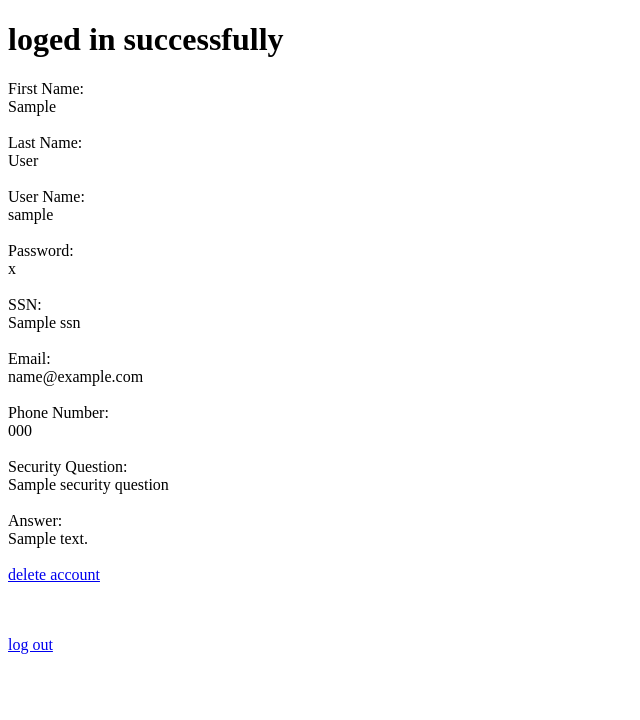
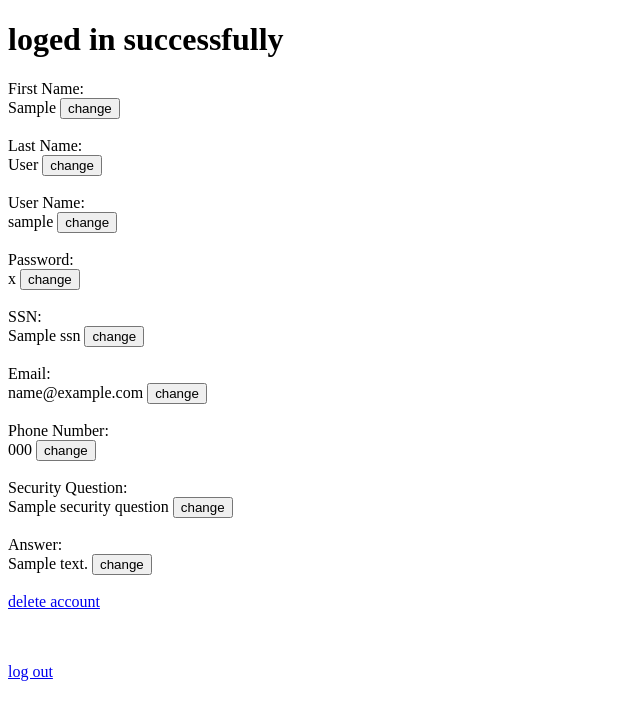
Before and after one commit to shlheidari/register, a Django app: template myworld/register/templates/loged_in.html in a window 1280 px wide. Shown: the top 720 px of the page, without its empty margins (0-640 px from the left). Run offline with Django 4.2, Linux system fonts and the light colour scheme; the template is opened without the code that fills it: most values are stand-ins (such as "Sample title", 1, 10 or a date in 2020).

Commit message:
change information

```diff
--- a/myworld/register/templates/loged_in.html
+++ b/myworld/register/templates/loged_in.html
@@ -4,34 +4,55 @@
 
 <h1>loged in successfully</h1>
 
+<form action="change/" method="post" id="p01" style="display:none;">
+{% csrf_token %}
+<p id="p02"></p>
+<input name="" id="p03">
+<input name="filed" id="p04" value="" hidden>
+<br><br>
+<input type="submit" value="reset">
+
+
+</form>
+
 First Name:<br>
 <tr>
 <td>{{ first_name }}</td>
 </tr>
+
+<button type="button" onclick="change('First Name:','first_name')">change</button>
 <br><br>
 Last Name:<br>
 <tr> <td>{{last_name}}</td> </tr>
+<button type="button" onclick="change('Last Name:','last_name')">change</button>
 <br><br>
 User Name:<br>
 <tr> <td>{{user_name}}</td> </tr>
+<button type="button" onclick="change('User Name:','user_name')">change</button>
 <br><br>
 Password:<br>
 <tr> <td>{{password}}</td> </tr>
+<button type="button" onclick="change('Password:','password')">change</button>
 <br><br>
 SSN:<br>
 <tr> <td>{{ssn}}</td> </tr>
+<button type="button" onclick="change('SSN:','ssn')">change</button>
 <br><br>
 Email:<br>
 <tr> <td>{{email}}</td> </tr>
+<button type="button" onclick="change('Email:','email')">change</button>
 <br><br>
 Phone Number:<br>
 <tr> <td>{{phone}}</td> </tr>
+<button type="button" onclick="change('Phone Number:','phone')">change</button>
 <br><br>
 Security Question:<br>
 <tr> <td>{{security_question}}</td> </tr>
+<button type="button" onclick="change('Security Question:','security_question')">change</button>
 <br><br>
 Answer:<br>
 <tr> <td>{{answer}}</td> </tr>
+<button type="button" onclick="change('Answer:','answer')">change</button>
 <br><br
 
 <p>
@@ -41,5 +62,22 @@ Answer:<br>
 <br><br>
 <a href="{% url 'index' %}">log out</a>
 
+<script>
+
+function change(page,sql) {
+  var x = document.getElementById("p01");
+    if (x.style.display === "none") {
+      x.style.display = "block";
+    } else {
+      x.style.display = "none";
+    }
+    document.getElementById("p02").innerHTML = page;
+    document.getElementById("p03").name = sql;
+    document.getElementById("p04").value = sql;
+}
+
+
+</script>
+
 </body>
 </html>
--- a/myworld/register/urls.py
+++ b/myworld/register/urls.py
@@ -4,18 +4,20 @@ from . import views
 urlpatterns = [
     path('', views.index, name='index'),
     path('login/', views.login, name='login'),
+    path(r'^login$', views.login, name='login'),
     path('signup/', views.signup, name='signup'),
+    path(r'^signup$', views.signup, name='signup'),
     path('signup/addrecord/', views.addrecord, name='addrecord'),
+    path('addrecord/', views.addrecord, name='addrecord'),
     path('login/loging/', views.loging, name='loging'),
     path('loging/', views.loging, name='loging'),
     path('loged_in/', views.loged_in, name='loged_in'),
     path('login/forget/', views.forget, name='forget'),
+    path('forget/', views.forget, name='forget'),
     path('login/forget/check/', views.check, name='check'),
-    path('forget/', views.forget, name='forget'),
     path('forget/check/', views.check, name='check'),
     path('checked/', views.checked, name='checked'),
     path('checked/reset/', views.reset, name='reset'),
     path('loged_in/delete/', views.delete, name='delete'),
-    path(r'^login$', views.login, name='login'),
-    path(r'^signup$', views.signup, name='signup'),
+    path('loged_in/change/', views.change, name='change'),
 ]
```
Also changed, not shown: myworld/register/views.py (+9 -0 lines), myworld/db.sqlite3.
